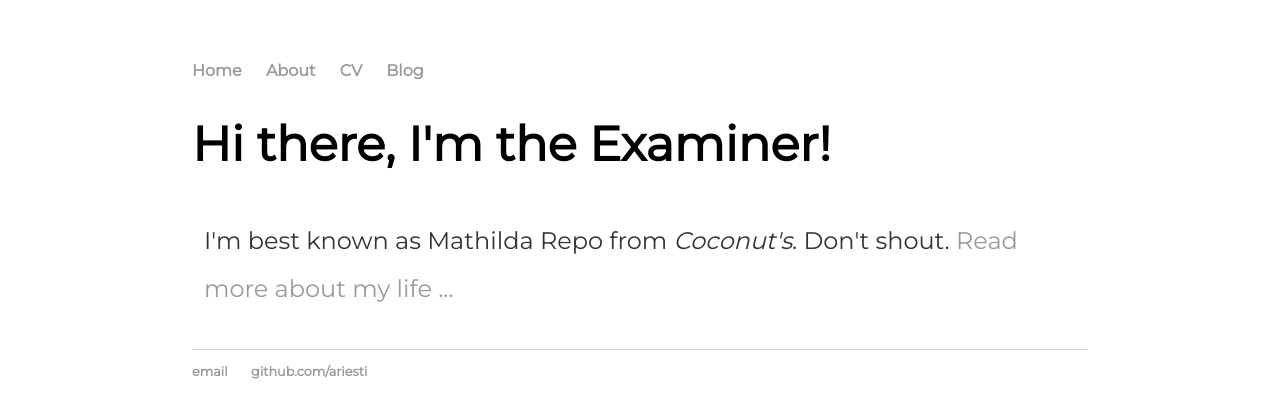
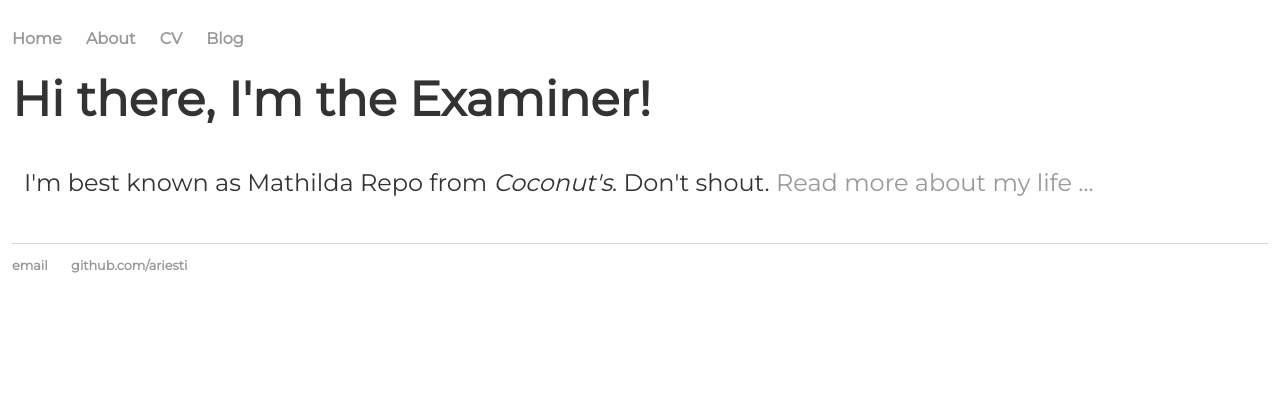
Before and after one commit to ariesti/ariesti.github.io, a Jekyll site: the page built from index.html, in a window 1280 px wide. Shown: the top 418 px of the page. Built offline with Jekyll 4.4.1, drawn with Linux system fonts in a browser that asks for light colours.

Commit message:
Update main.css

```diff
--- a/css/main.css
+++ b/css/main.css
@@ -1,9 +1,9 @@
-body { font-family: Montserrat, Helvetica Neue, sans-serif; margin: 60px auto; width: 70%; }
+body { font-family: Montserrat, Helvetica Neue, sans-serif; margin: 0 auto; line-height: 2em; padding: 12px; box-sizing: border-box; color: #333; overflow: auto; }
 
 a { text-decoration: none; color: #999; }
 a:hover { text-decoration: underline; }
 
-p { font-family: Montserrat, Helvetica Neue, sans-serif; font-size: 1.5em; line-height: 2em; padding: 12px; box-sizing: border-box; color: #333; overflow: auto; }
+p { font-size: 1.5em; line-height: 2em; padding: 12px; box-sizing: border-box; color: #333; overflow: auto; }
 ul { font-size: 1.5em; line-height: 1.4em; font-family: Montserrat, Helvetica Neue, sans-serif; color: #333; }
 
 h1, h2, h3, h4 { font-family: Montserrat, Helvetica Neue, sans-serif; }
@@ -12,7 +12,7 @@
 h3 { font-size: 2.3em; }
 h4 { font-size: 1.9em; }
 
-nav ul, footer ul { font-size: 1em; font-family: Montserrat, Helvetica Neue, sans-serif; padding: 0px; list-style: none; font-weight: bold; }
+nav ul, footer ul { font-size: 1em; padding: 0px; list-style: none; font-weight: bold; }
 nav ul li, footer ul li { display: inline; margin-right: 20px; }
 
 footer { border-top: 1px solid #d5d5d5; font-size: .8em; }
```
